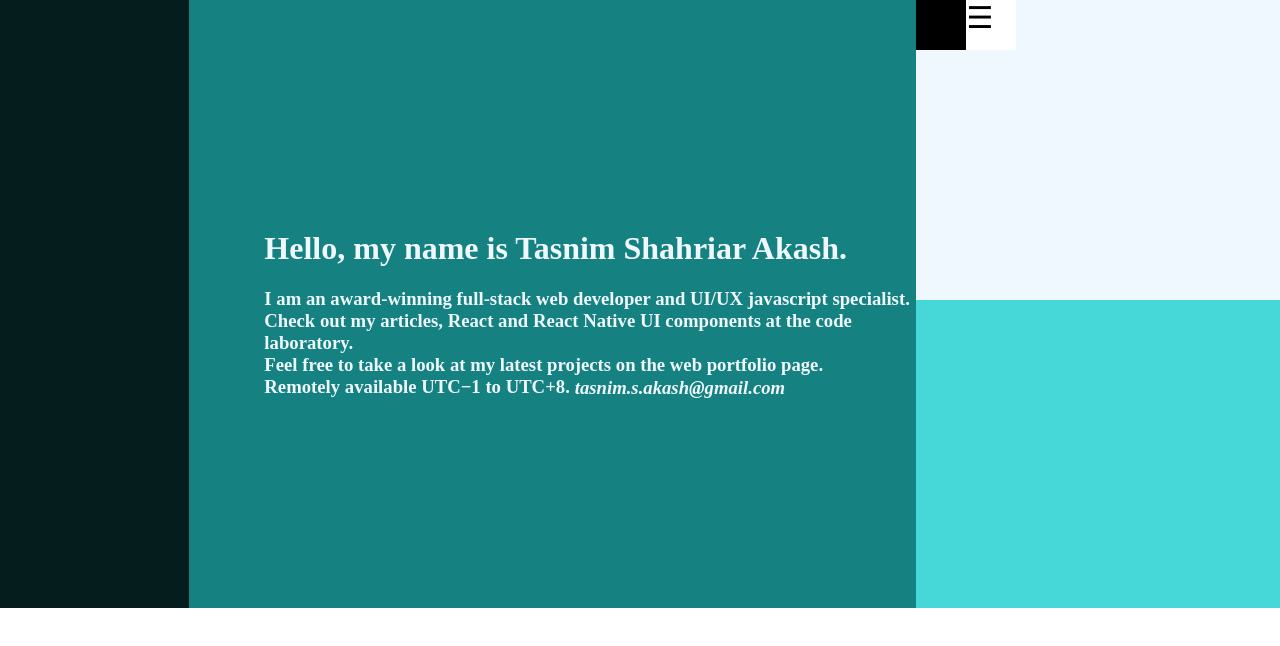
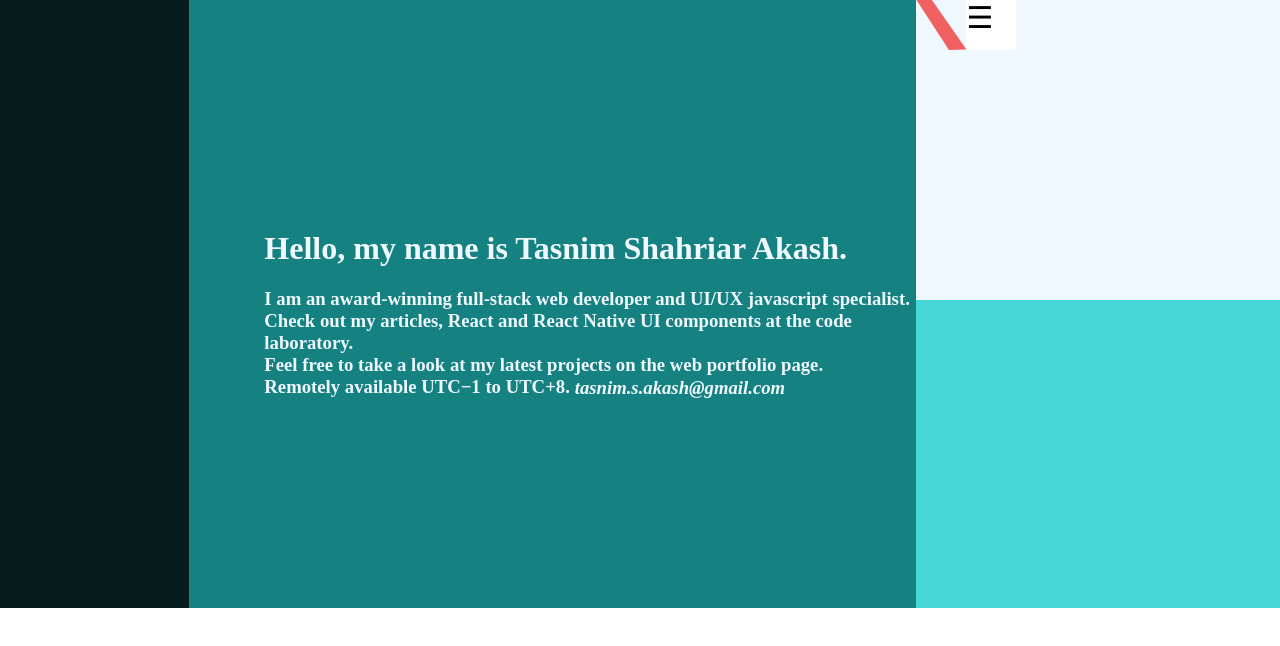
Before and after one commit to akashsdk/MyWebProfile, a plain HTML site: page Index.html in a window 1280 px wide. Drawn offline with Linux system fonts and the light colour scheme.

Commit message:
Update Index.css

```diff
--- a/Index.css
+++ b/Index.css
@@ -111,7 +111,8 @@ body {
 .b {
     height          : 50px;
     width           : 50px;
-    background-color: black;
+    background-color: rgb(241, 97, 97);
+    clip-path: polygon(0 0, 31% 0, 100% 99%, 65% 100%);
 }
 
 .b1 {
@@ -128,5 +129,5 @@ body {
 .span:hover {
     font-size: 35px;
     cursor   : pointer;
-    color    : #4b3838;
+    color    : #000000;
 }
```
